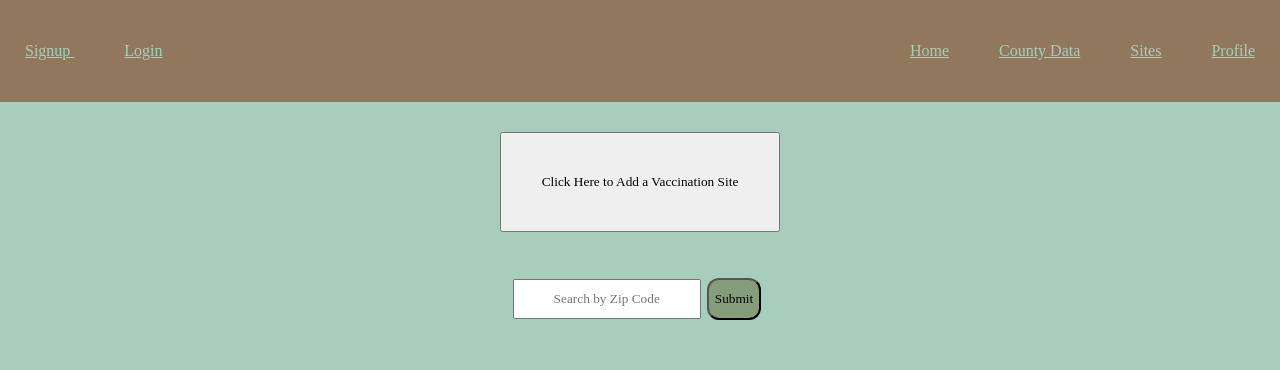
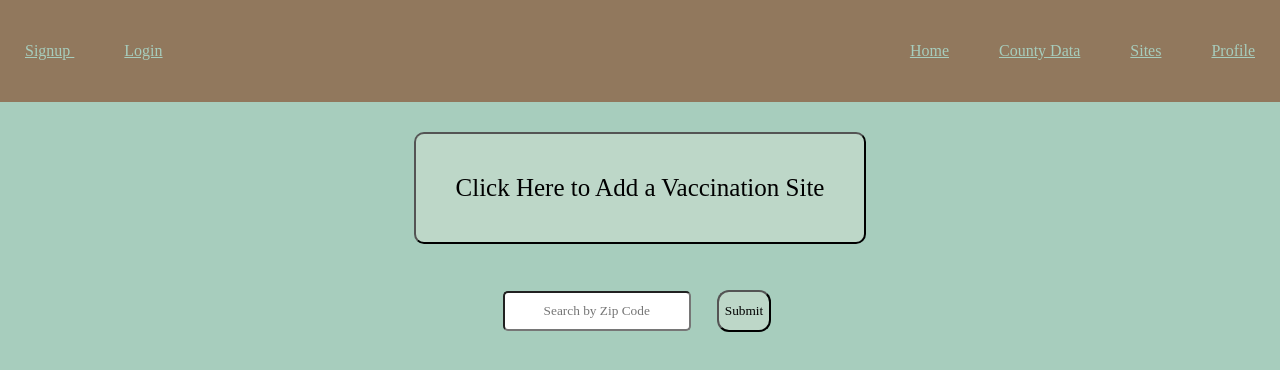
Before and after one commit to cspdevs000/viral-app, a React (Create React App) app: page /sites in a window 1280 px wide. Shown: the top 370 px of the page. Built offline with nearby package versions, Linux system fonts and the light colour scheme; a web font is replaced by a local one.

Commit message:
added wait times to site results and styled

```diff
--- a/src/components/IndividualSite.js
+++ b/src/components/IndividualSite.js
@@ -58,7 +58,7 @@ class IndividualSite extends Component {
         let commentValue = this.state.message;
         let newComment = {
             review: commentValue,
-            createdDate: String(new Date()),
+            createdDate: String(new Date().toJSON().slice(0, 10)),
             upVotes: 0,
             downVotes: 0,
             nameOfUser: this.props.user.name,
@@ -140,10 +140,10 @@ class IndividualSite extends Component {
                         </tr>
                         <tr>
                             <td>
-                                <p>Address: {this.props.address}</p>
+                                <p>Address: {this.props.address}, {this.props.city}, {this.props.state}, {this.props.zipCode}</p>
                             </td>
                         </tr>
-                        <tr>
+                        {/* <tr>
                             <td>
                                 <p>City: {this.props.city}</p>
                             </td>
@@ -157,7 +157,7 @@ class IndividualSite extends Component {
                             <td>
                                 <p>Zip Code: {this.props.zipCode}</p>
                             </td>
-                        </tr>
+                        </tr> */}
                         <p> Typical Wait Time: {this.state.typWaitTime}</p>
                     </table>
                 </div>
--- a/src/components/SiteResult.css
+++ b/src/components/SiteResult.css
@@ -1,11 +1,16 @@
-.card {
+.results-card {
     background-color: #869D7A;
     box-shadow: 0 0.5em 1em -0.125em rgba(10, 10, 10, 0.1), 0 0px 0 1px rgba(10, 10, 10, 0.02);
     color: #2c2c2c;
-    max-width: 30%;
-    position: relative;
-    left: 33.5%;
+    width: 50%;
+    /* position: relative; */
+    /* left: 25%; */
     border-radius: 25px;
     padding: 10px;
-    margin: 10px;
+    margin: 25px;
   }
+
+  .search-result-siteName{
+    font-size: 20px;
+    color: black;
+  }
--- a/src/components/SiteResult.js
+++ b/src/components/SiteResult.js
@@ -1,9 +1,27 @@
 import React, { Component } from 'react';
 import axios from 'axios';
 import './SiteResult.css';
+import Site from './Site';
 const { REACT_APP_SERVER_URL } = process.env;
 
 class SiteResult extends Component {
+
+    constructor(props) {
+        super(props);
+        this.state = {
+            typWaitTime: '',
+        };
+
+    }
+
+    componentDidMount() {
+
+            if(this.props.popularWaitTime == "choiceA"){this.setState({typWaitTime: "Less than 30 Minutes" })};
+            if(this.props.popularWaitTime == "choiceB"){this.setState({typWaitTime: "30 minutes - 1 hour" })};
+            if(this.props.popularWaitTime == "choiceC"){this.setState({typWaitTime: "1-2 hours" })};
+            if(this.props.popularWaitTime == "choiceD"){this.setState({typWaitTime: "More than 2 hours" })};
+            console.log("TYP WAIT TIME", this.props.popularWaitTime)
+    }
 
   handleSubmit = (e) => {
     e.preventDefault();
@@ -22,10 +40,10 @@ class SiteResult extends Component {
 
     render() {
       return (
-          <div className='card'>
-              <p>{this.props.name}</p>
-              <p>{this.props.zipCode}</p>
-              <p>{this.props.city}</p>
+          <div className='results-card'>
+              <h1 className="search-result-siteName">{this.props.name}</h1>
+              <p>{this.props.address}, {this.props.city}, {this.props.state}, {this.props.zipCode}</p>
+              <p>Typical Wait Time: {this.state.typWaitTime}</p>
               {/* <form action={`${REACT_APP_SERVER_URL}/site/${this.props.id}`}> */}
               <form action={`/site/${this.props.id}`}>
               <button type="submit">
--- a/src/components/VaccSites.css
+++ b/src/components/VaccSites.css
@@ -4,9 +4,20 @@
     width: 100vw;
 }
 
+.add-site-container{
+    display: flex;
+    flex-direction: row;
+    justify-content: center;
+
+}
+
 .add-site-button {
     margin: 30px;
     padding: 40px;
+    font-size: 25px;
+    background-color:rgba(210, 224, 211, 0.527);
+    border-radius: 10px;
+    align-self: center;
 }
 
 .site-search-form {
@@ -14,15 +25,21 @@
 }
 
 .site-search-field {
+    margin-right: 20px;
+    margin-bottom: 20px;
     padding: 10px;
+    border-radius: 5px;
 }
 
 .site-results-container {
     background-color: #A7CDBD;
+    display: flex;
+    flex-direction: column;
+    align-items: center;
 }
 
 .zip-submit {
-    background-color: #869D7A;
+    background-color: rgba(210, 224, 211, 0.527);
     padding: 11px 6px;
     border-radius: 12px;
     margin: 6px;
--- a/src/components/VaccSites.js
+++ b/src/components/VaccSites.js
@@ -48,7 +48,7 @@ class VaccSites extends Component {
 
     displaySiteSearch() {
         const display = this.state.data.map((s, idx) => {
-            return <SiteResult key={idx} id={s._id} name={s.name} zipCode={s.zipCode} city={s.city} />
+            return <SiteResult key={idx} id={s._id} name={s.name} popularWaitTime={s.popularWaitTime} address={s.address} state={s.state} zipCode={s.zipCode} city={s.city} />
         });
         return display;
     }
@@ -63,7 +63,7 @@ class VaccSites extends Component {
     render() {
         return (
             <div className="vacc-sites-container">
-                <div>
+                <div class="add-site-container">
                     <form action="/addsite" method="GET">
                         <button className="add-site-button">
                             Click Here to Add a Vaccination Site
```
